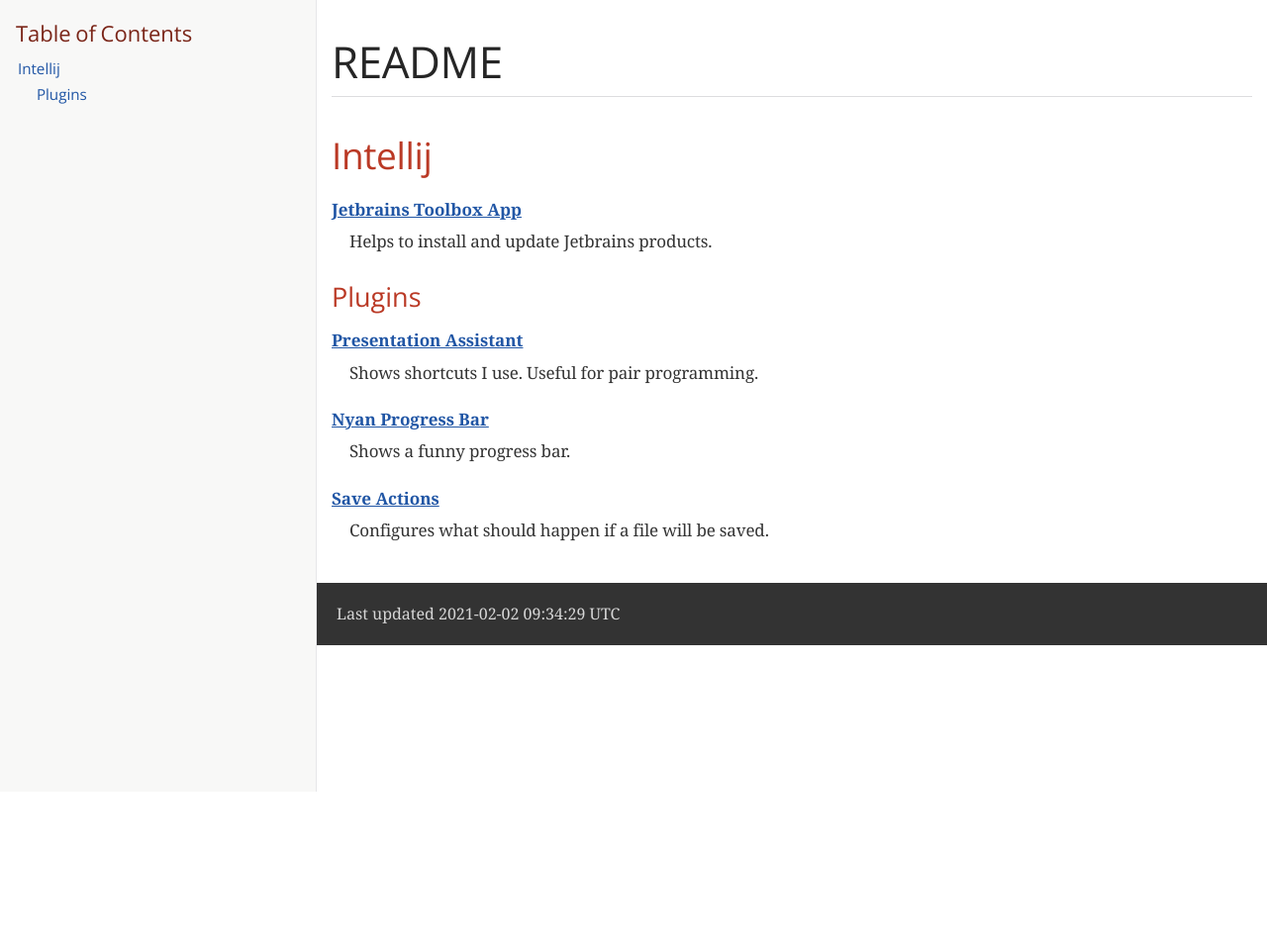
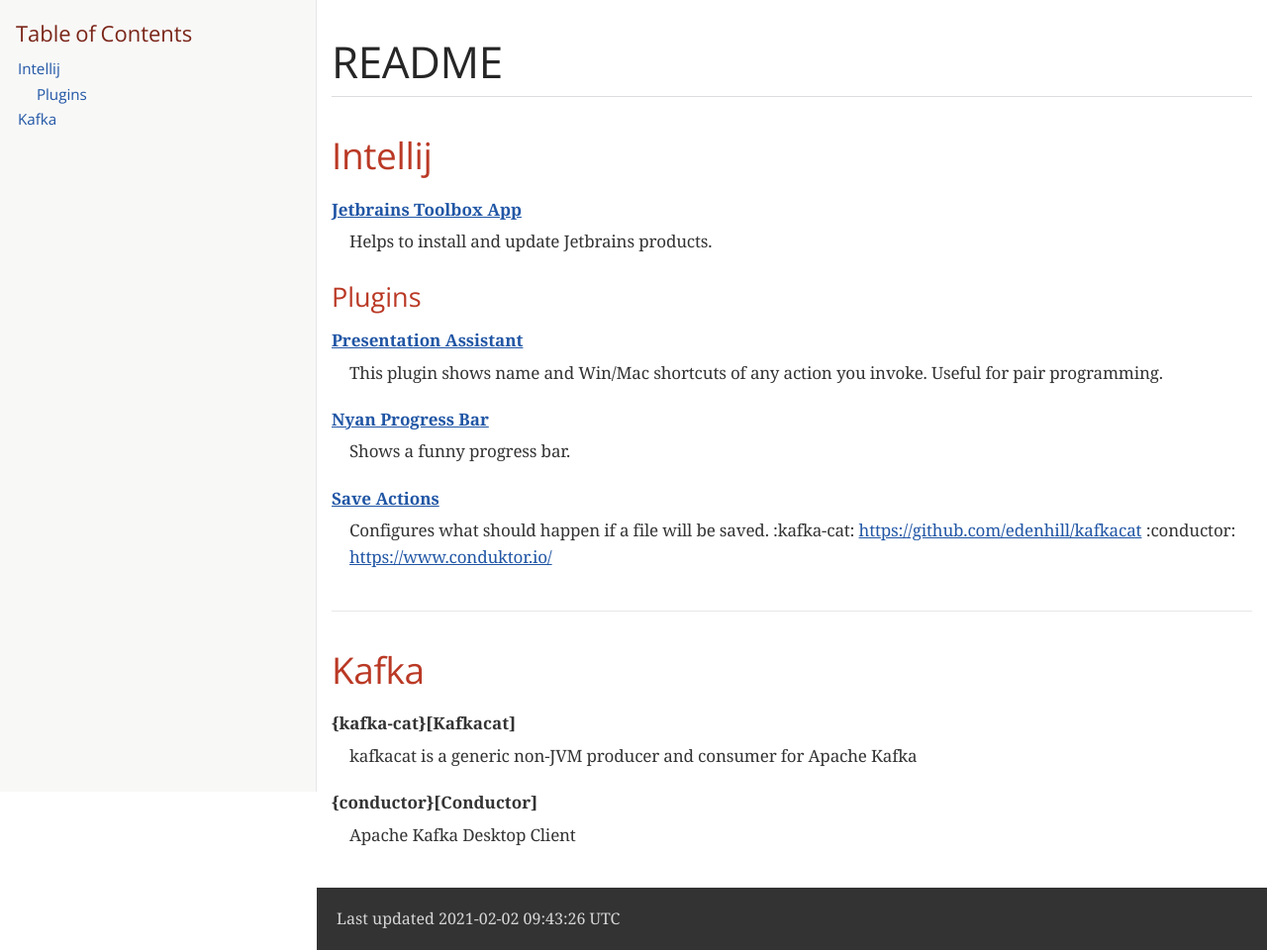
Before and after one commit to chrgue/README, a plain HTML site: page index.html in a window 1280 px wide. Shown: the whole page at 99% size. Before the commit the page ends 800 px from the top, so only its background shows below. Drawn offline with nearby package versions, Linux system fonts and the light colour scheme; a web font is replaced by a local one.

Commit message:
Deploying to gh-pages from  @ 56b645b71ba644d369eaeb7d60a18dae63a51e34 🚀

```diff
--- a/index.html
+++ b/index.html
@@ -450,6 +450,7 @@ body.book #toc,body.book #preamble,body.book h1.sect0,body.book .sect1>h2{page-b
 <li><a href="#_plugins">Plugins</a></li>
 </ul>
 </li>
+<li><a href="#_kafka">Kafka</a></li>
 </ul>
 </div>
 </div>
@@ -471,7 +472,7 @@ body.book #toc,body.book #preamble,body.book h1.sect0,body.book .sect1>h2{page-b
 <dl>
 <dt class="hdlist1"><a href="https://plugins.jetbrains.com/plugin/7345-presentation-assistant">Presentation Assistant</a></dt>
 <dd>
-<p>Shows shortcuts I use. Useful for pair programming.</p>
+<p>This plugin shows name and Win/Mac shortcuts of any action you invoke. Useful for pair programming.</p>
 </dd>
 <dt class="hdlist1"><a href="https://plugins.jetbrains.com/plugin/8575-nyan-progress-bar">Nyan Progress Bar</a></dt>
 <dd>
@@ -479,17 +480,36 @@ body.book #toc,body.book #preamble,body.book h1.sect0,body.book .sect1>h2{page-b
 </dd>
 <dt class="hdlist1"><a href="https://plugins.jetbrains.com/plugin/7642-save-actions">Save Actions</a></dt>
 <dd>
-<p>Configures what should happen if a file will be saved.</p>
+<p>Configures what should happen if a file will be saved.
+:kafka-cat: <a href="https://github.com/edenhill/kafkacat" class="bare">https://github.com/edenhill/kafkacat</a>
+:conductor: <a href="https://www.conduktor.io/" class="bare">https://www.conduktor.io/</a></p>
 </dd>
 </dl>
 </div>
 </div>
 </div>
 </div>
+<div class="sect1">
+<h2 id="_kafka">Kafka</h2>
+<div class="sectionbody">
+<div class="dlist">
+<dl>
+<dt class="hdlist1">{kafka-cat}[Kafkacat]</dt>
+<dd>
+<p>kafkacat is a generic non-JVM producer and consumer for Apache Kafka</p>
+</dd>
+<dt class="hdlist1">{conductor}[Conductor]</dt>
+<dd>
+<p>Apache Kafka Desktop Client</p>
+</dd>
+</dl>
+</div>
+</div>
+</div>
 </div>
 <div id="footer">
 <div id="footer-text">
-Last updated 2021-02-02 09:34:29 UTC
+Last updated 2021-02-02 09:43:26 UTC
 </div>
 </div>
 </body>
```
Also changed, not shown: 3 other files.
